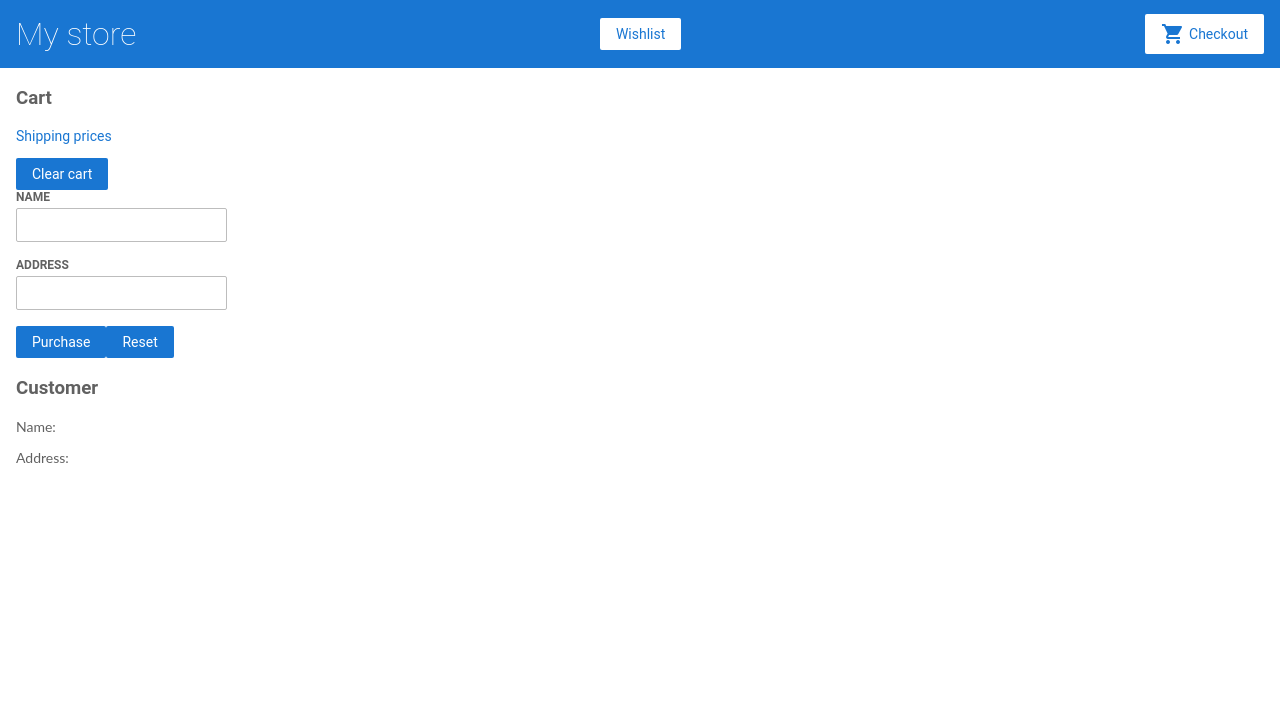
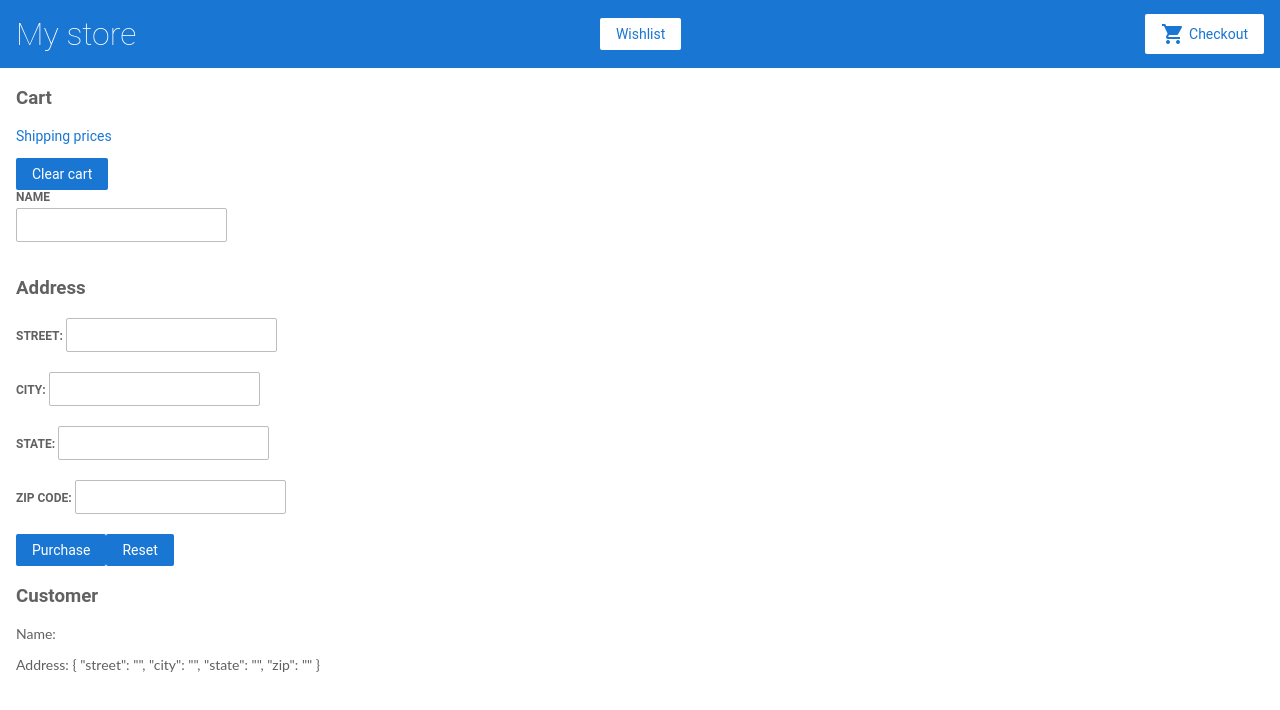
Before and after one commit to zhoricc3398/angular-tutorial-first, an Angular app: page /cart in a window 1280 px wide. Shown: the top 710 px of the page. Built offline with nearby package versions, Linux system fonts and the light colour scheme.

Commit message:
feat(8-reactive-forms-nested-forms): Finish 8-reactive-forms-nested-forms

```diff
--- a/src/app/cart/cart.component.html
+++ b/src/app/cart/cart.component.html
@@ -17,9 +17,20 @@
         <label for="name">Name</label>
         <input id="name" type="text" formControlName="name">
     </div>
-    <div>
-        <label for="address">Address</label>
-        <input id="address" type="text"formControlName="address">
+    <div formGroupName="address">
+        <h3>Address</h3>
+        <label> Street:
+            <input type="text" formControlName="street">
+        </label>
+        <label> City:
+            <input type="text" formControlName="city">
+        </label>
+        <label> State:
+            <input type="text" formControlName="state">
+        </label>
+        <label> Zip Code:
+            <input type="text" formControlName="zip">
+        </label>
     </div>
     <button class="button" type="submit">Purchase</button>
     <button class="button" type="button" (click)="resetForm()">Reset</button>
@@ -33,6 +44,6 @@
     </p>
 
     <p>
-        Address: {{checkedForm.controls.address.value}}
+        Address: {{checkedForm.controls.address.value | json}}
     </p>
 </div>
--- a/src/app/cart/cart.component.ts
+++ b/src/app/cart/cart.component.ts
@@ -15,7 +15,12 @@
 
     this.checkedForm = formBuilder.group({
       name: '',
-      address: ''
+      address: formBuilder.group({
+        street: '',
+        city: '',
+        state: '',
+        zip: ''
+      })
     });
   }
 
```
